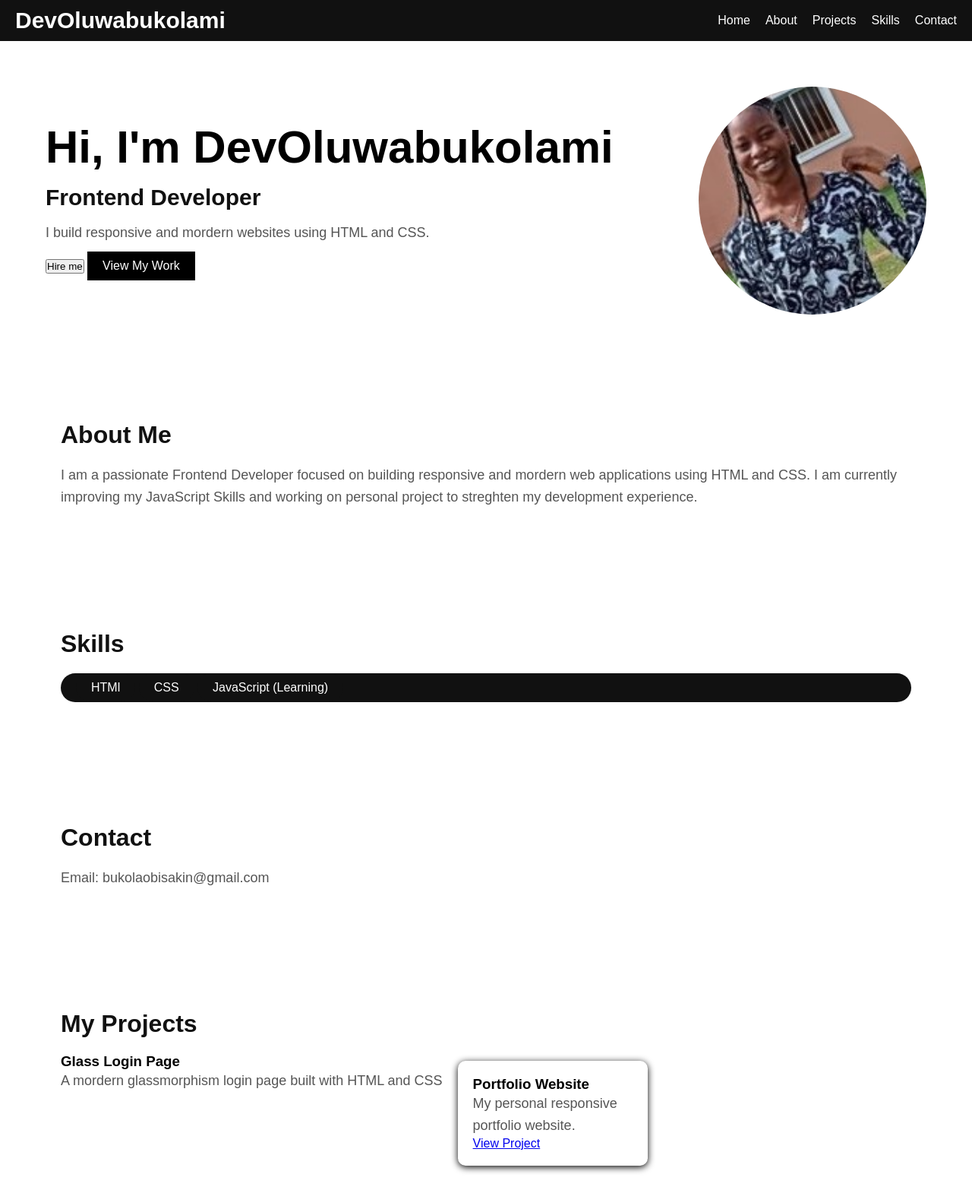
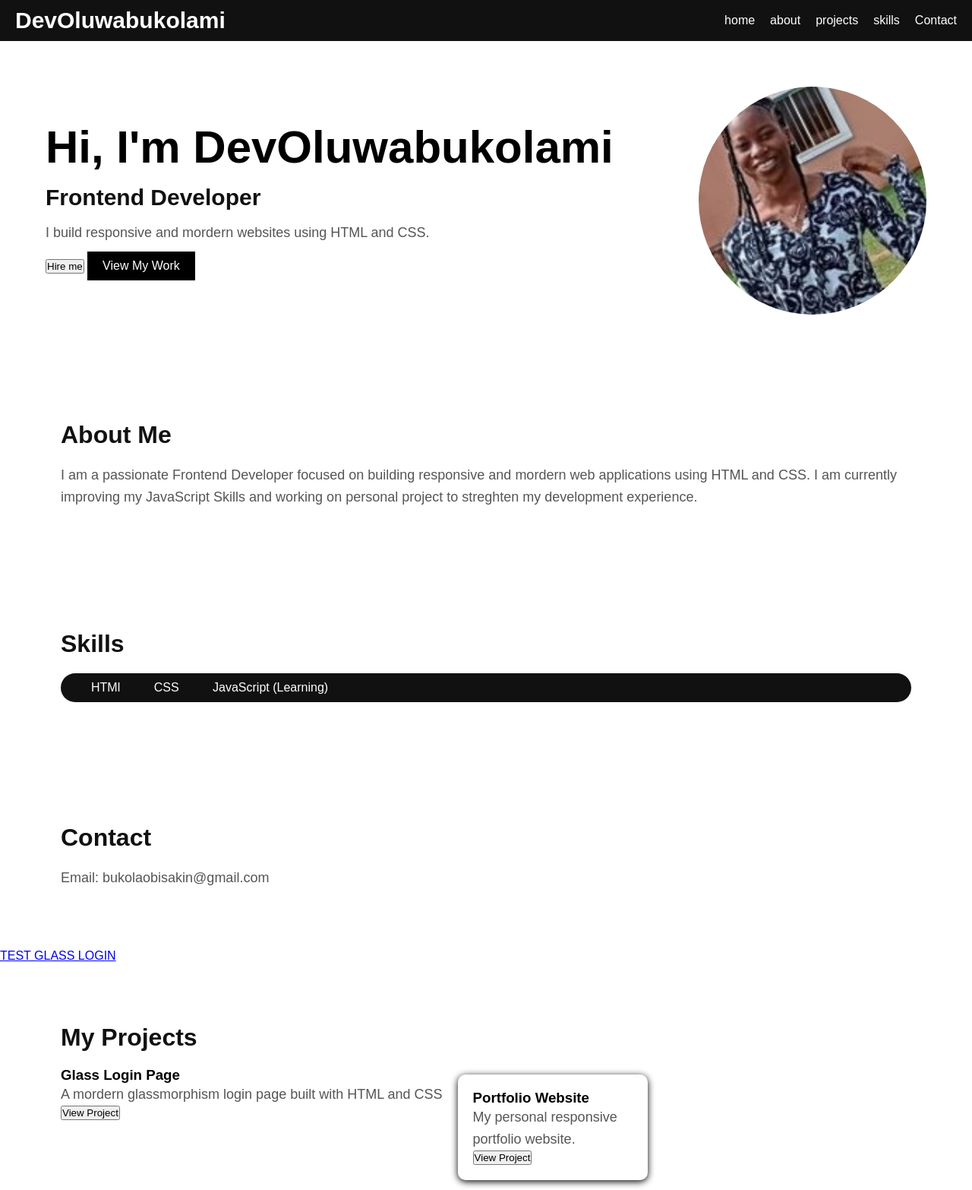
Before and after one commit to Devoluwabukolami/Portfolio-Website, a plain HTML site: page index.html in a window 1280 px wide. Shown: the top 1566 px of the page at 76% size. Drawn offline with Linux system fonts and the light colour scheme.

Commit message:
Refactor index.html and enhance project section
Updated the HTML structure and added new project links with buttons.

```diff
--- a/index.html
+++ b/index.html
@@ -10,16 +10,17 @@
     <nav class="navbar">
             <h2 class="logo">DevOluwabukolami</h2>
         <ul class="nav-links">
-            <li><a href="#home">Home</a></li>
-            <li><a href="#about">About</a></li>
-            <li><a href="#projects">Projects</a></li>
-            <li><a href="#skills">Skills</a></li>
+            <li><a href="#home">home</a></li>
+            <li><a href="#about">about</a></li>
+            <li><a href="#projects">projects</a></li>
+            <li><a href="#skills">skills</a></li>
             <li><a href="#contact">Contact</a></li>
         </ul>
     </nav>
 <section class="hero">
         <div class="hero-text">
-            <h1>Hi, I'm DevOluwabukolami</h1>
+            <h1>Hi, I'm DevOluwabukolami
+            </h1>
             <h2>Frontend Developer</h2>
             <p>
                 I build responsive and mordern websites using HTML and CSS.
@@ -37,7 +38,7 @@
                 I am a passionate Frontend Developer focused on building responsive and mordern web applications using HTML and CSS. I am currently improving my JavaScript Skills and working on personal project to streghten my development experience.
             </p>
             </section>
-            <section id="Skills">
+            <section id="skills">
                 <h2>Skills</h2>
                 <div class="skills-container">
             <span>HTMl</span>
@@ -49,17 +50,24 @@
                 <h2>Contact</h2>
                 <p>Email: bukolaobisakin@gmail.com</p>
              </section>
+             <a
+             href="https://devoluwabukolami.github.io/glass-login/"target="_blank">TEST GLASS LOGIN</a>
              <section id="Projects">
                 <h2>My Projects</h2>
                 <div class="project-container">
                 <div class="Project-card">
                     <h3>Glass Login Page</h3>
                     <P>A mordern glassmorphism login page built with HTML and CSS</P>
+<button
+ onclick="window.open('https://devoluwabukolami.github.io/glass-login/','_blank')">
+ View Project
+</button>
                 </div>
                 <div class="project-card">
                     <h3>Portfolio Website</h3>
                     <p>My personal responsive portfolio website.</p>
-                    <a href="https://devoluwabukolami.github.io/glassmorphism-login-page/" target="_blank">View Project</a>
+                    <button
+                     onclick="window.open('https://devoluwabukolami.github.io/Portfolio-Website/','_blank')">View Project</button>
                 </div>
               </section>
     </body>
```
